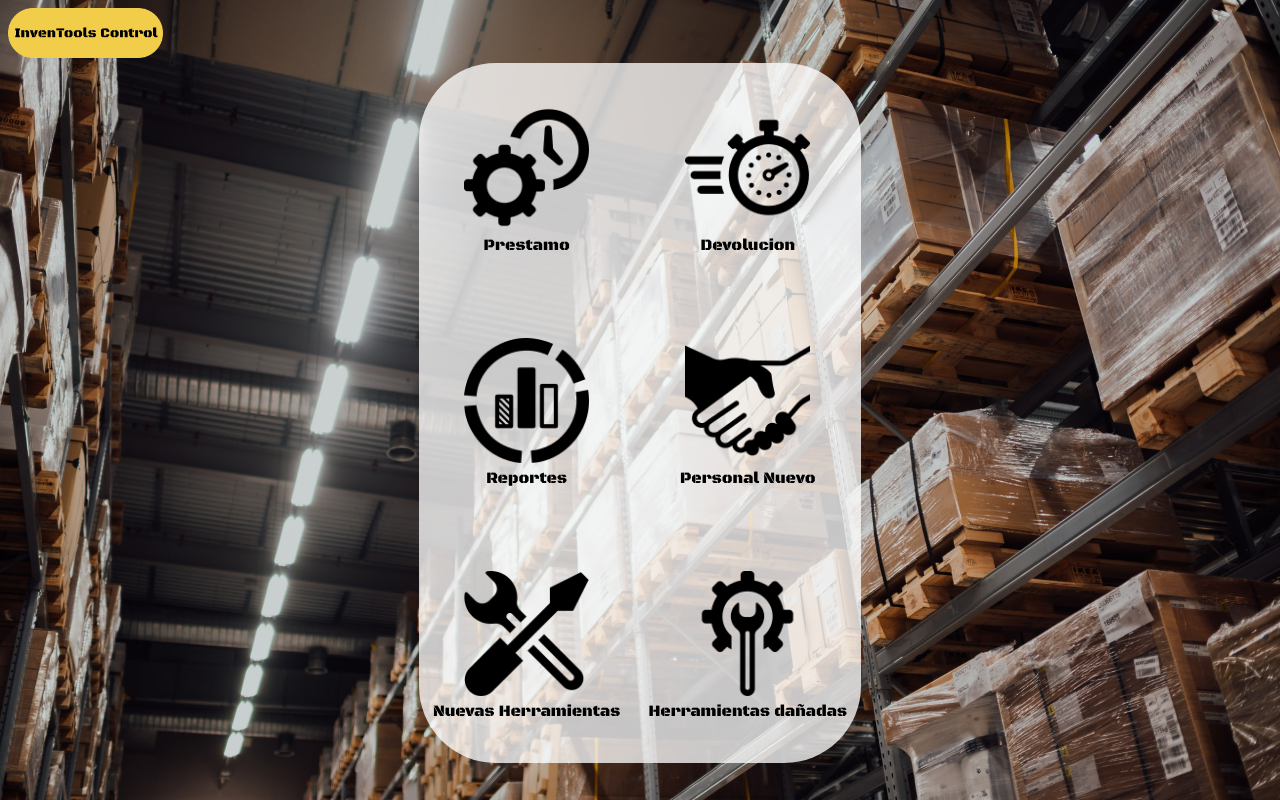
After one commit to JDMartinez94/ControlBodega, a PHP site: page /hubManager.html in a window 1280 px wide. The commit adds this page. Run offline with PHP 8.4, Linux system fonts and the light colour scheme.

Commit message:
Cree un menu alternativo para Operarios y el Menu de Manager

```diff
--- /dev/null
+++ b/hubManager.html
@@ -0,0 +1,76 @@
+<!DOCTYPE html>
+<html lang="en">
+	<head>
+		<meta charset="UTF-8" />
+		<meta name="viewport" content="width=device-width, initial-scale=1.0" />
+		<link rel="stylesheet" href="style.css" />
+		<title>Welcome to InvenTools Control</title>
+	</head>
+	<body class="hub">
+		<div id="icono">
+			<img
+				src="media/Inventool.png"
+				alt="Icono de Inventools Control"
+				id="icono"
+			/>
+		</div>
+
+		<div id="menuHub">
+			<div id="contenedorHub">
+				<div id="prestamo">
+					<a href="#">
+						<img src="media/prestamo.png" alt="Icono de prestamo" /><br />
+						Prestamo
+					</a>
+				</div>
+
+				<div id="reportes">
+					<a href="#">
+						<img src="media/reportes.png" alt="Icono de reportes" /><br />
+						Reportes
+					</a>
+				</div>
+
+				<div id="personal">
+					<a href="#">
+						<img
+							src="media/nuevopers.png"
+							alt="Icono de nuevo personal"
+						/><br />
+						Personal Nuevo
+					</a>
+				</div>
+
+				<div id="devolucion">
+					<a href="#">
+						<img
+							src="media/devolucion.png"
+							alt="Icono de devolucion de herramientas"
+						/><br />
+						Devolucion
+					</a>
+				</div>
+
+				<div id="nuevas">
+					<a href="#">
+						<img
+							src="media/nuevaherr.png"
+							alt="Icono de nuevas herramientas"
+						/><br />
+						Nuevas Herramientas
+					</a>
+				</div>
+
+				<div id="danada">
+					<a href="#">
+						<img
+							src="media/herrdanada.png"
+							alt="Icono de herramientas dañadas"
+						/><br />
+						Herramientas dañadas
+					</a>
+				</div>
+			</div>
+		</div>
+	</body>
+</html>
--- a/style.css
+++ b/style.css
@@ -1,6 +1,6 @@
 @import url('https://fonts.googleapis.com/css2?family=Black+Ops+One&display=swap');
 
-.hub{
+.hub {
 	background: url(media/bg.jpg);
 	background-position: center center;
 	background-repeat: no-repeat;
@@ -10,13 +10,13 @@
 	font-family: 'Black Ops One', sans-serif;
 }
 
-.contenedorFlex{
+.contenedorFlex {
 	display: flex;
 	justify-content: center;
 	align-items: center;
 }
 
-.bgMenu{
+.bgMenu {
 	display: flex;
 	flex-direction: column;
 	width: 804px;
@@ -24,7 +24,8 @@
 	background: rgba(0, 0, 0, 0.77);
 	border-radius: 77px;
 	margin-top: 5%;
-    animation: slide-in-elliptic-top-fwd 1s cubic-bezier(0.250, 0.460, 0.450, 0.940) both;
+	animation: slide-in-elliptic-top-fwd 1s cubic-bezier(0.25, 0.46, 0.45, 0.94)
+		both;
 }
 
 @keyframes slide-in-elliptic-top-fwd {
@@ -40,10 +41,10 @@
 	}
 }
 
-.titulo{
+.titulo {
 	width: 90%;
 	height: 152px;
-    background: #F2CD49;
+	background: #f2cd49;
 	border-radius: 50px;
 	text-align: center;
 	margin-top: 5%;
@@ -51,30 +52,30 @@
 	margin-right: auto;
 }
 
-.titulo p{
+.titulo p {
 	font-family: 'Black Ops One', sans-serif;
 	font-size: 53px;
 }
 
-.formulario{
+.formulario {
 	text-align: center;
 	margin-top: 18%;
 	align-self: center;
 }
 
-input[type="text"].input{
+input[type='text'].input {
 	font-family: 'Black Ops One', sans-serif;
 	font-size: 30px;
 	text-align: center;
-    border-color: #F2CD49;
+	border-color: #f2cd49;
 	border-width: 5px;
 }
 
-input[type="password"].input{
+input[type='password'].input {
 	font-family: 'Black Ops One', sans-serif;
 	font-size: 30px;
 	text-align: center;
-    border-color: #F2CD49;
+	border-color: #f2cd49;
 	border-width: 5px;
 }
 
@@ -82,38 +83,24 @@ input[type="password"].input{
 	animation: btnIngresar 0.5s ease-in-out infinite both;
 }
 
-.btnIngresar{
+.btnIngresar {
 	font-family: 'Black Ops One', sans-serif;
 	font-size: 30px;
 	width: 200px;
 	height: 75px;
 	text-align: center;
-    background-color: #308D2E;
+	background-color: #308d2e;
 	border: none;
 	color: white;
 	margin-left: auto;
 	margin-right: auto;
-    animation: pulsate-bck 2s ease-in-out 5 both;
 }
 
-
- @keyframes pulsate-bck {
-    0% {
-      transform: scale(1);
-    }
-    50% {
-      transform: scale(0.9);
-    }
-    100% {
-      transform: scale(1);
-    }
-  }
-
-#icono{
+#icono {
 	width: 35%;
 }
 
-#menuHub{
+#menuHub {
 	background: rgba(255, 255, 255, 0.77);
 	width: 35%;
 	height: 700px;
@@ -122,86 +109,130 @@ input[type="password"].input{
 	margin-right: auto;
 }
 
-#contenedorHub{
+#contenedorHub {
 	display: grid;
+	grid-template-columns: repeat(50% 2);
 	height: 100%;
-  grid-template-columns: repeat(1fr);
 	text-align: center;
 	padding: 0px;
 }
 
-#contenedorHub img{
+#contenedorHub img {
 	width: 125px;
 	height: 125px;
 }
 
-#contenedorHub a{
+#contenedorHub a {
 	text-decoration: none;
 	color: black;
 }
 
-@keyframes botones{
-  0%{
+@keyframes botones {
+	0% {
 		transform: scale(1);
 	}
-  100%{
+	100% {
 		transform: scale(1.2);
-    background-color: #F2CD49;
 		border-radius: 8px;
 	}
 }
 
-#prestamo{
+#prestamo {
 	grid-column: 1/2;
 	grid-row: 1/2;
-  align-self: end;
-  justify-self: end;
+	align-self: center;
 }
 
-#prestamo:hover{
+#prestamo:hover {
 	animation: botones 0.2s forwards;
 }
 
-#reportes{
-  grid-column: 3/4;
+#devolucion {
+	grid-column: 2/3;
 	grid-row: 1/2;
-  align-self: end;
-  justify-self: start;
+	align-self: center;
 }
 
-#reportes:hover{
+#devolucion:hover {
 	animation: botones 0.2s forwards;
 }
 
-#personal{
+#reportes {
+	grid-column: 1/2;
+	grid-row: 2/3;
+	align-self: center;
+}
+
+#reportes:hover {
+	animation: botones 0.2s forwards;
+}
+
+#personal {
 	grid-column: 2/3;
 	grid-row: 2/3;
 	align-self: center;
-  justify-self: center;
 }
 
-#personal:hover{
+#personal:hover {
 	animation: botones 0.2s forwards;
 }
 
-#nuevas{
+#nuevas {
 	grid-column: 1/2;
 	grid-row: 3/4;
-  align-self: baseline;
-  justify-self: end;
+	align-self: center;
 }
 
-#nuevas:hover{
+#nuevas:hover {
 	animation: botones 0.2s forwards;
 }
 
-#danada{
-  grid-column: 3/4;
+#danada {
+	grid-column: 2/3;
 	grid-row: 3/4;
-  align-self: baseline;
-  justify-self: start;
+	align-self: center;
 }
 
-#danada:hover{
+#danada:hover {
 	animation: botones 0.2s forwards;
 }
+
+#prestamoOpe {
+	grid-column: 1/2;
+	grid-row: 1/2;
+	align-self: center;
+}
+
+#prestamoOpe:hover {
+	animation: botones 0.2s forwards;
+}
+
+#devolucionOpe {
+	grid-column: 2/3;
+	grid-row: 1/2;
+	align-self: center;
+}
+
+#devolucionOpe:hover {
+	animation: botones 0.2s forwards;
+}
+
+#nuevasOpe {
+	grid-column: 1/2;
+	grid-row: 2/3;
+	align-self: center;
+}
+
+#nuevasOpe:hover {
+	animation: botones 0.2s forwards;
+}
+
+#danadaOpe {
+	grid-column: 2/3;
+	grid-row: 2/3;
+	align-self: center;
+}
+
+#danadaOpe:hover {
+	animation: botones 0.2s forwards;
+}
```
Also changed, not shown: hub.html (deleted, +0 -56 lines), hubOperario.html (added, +59 -0 lines), media/devolucion.png (added). Lines whose indentation alone changed are shown as unchanged.
